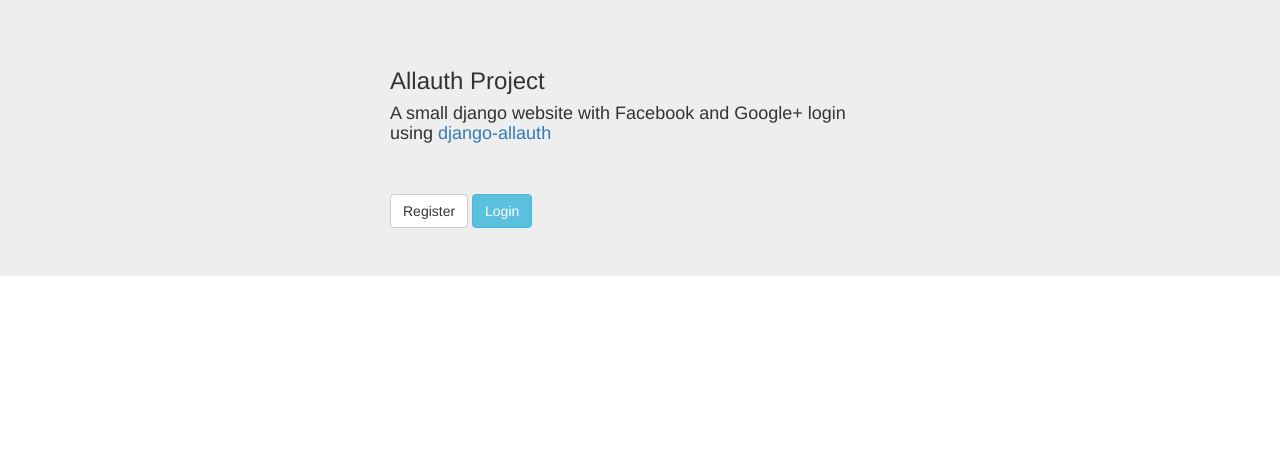
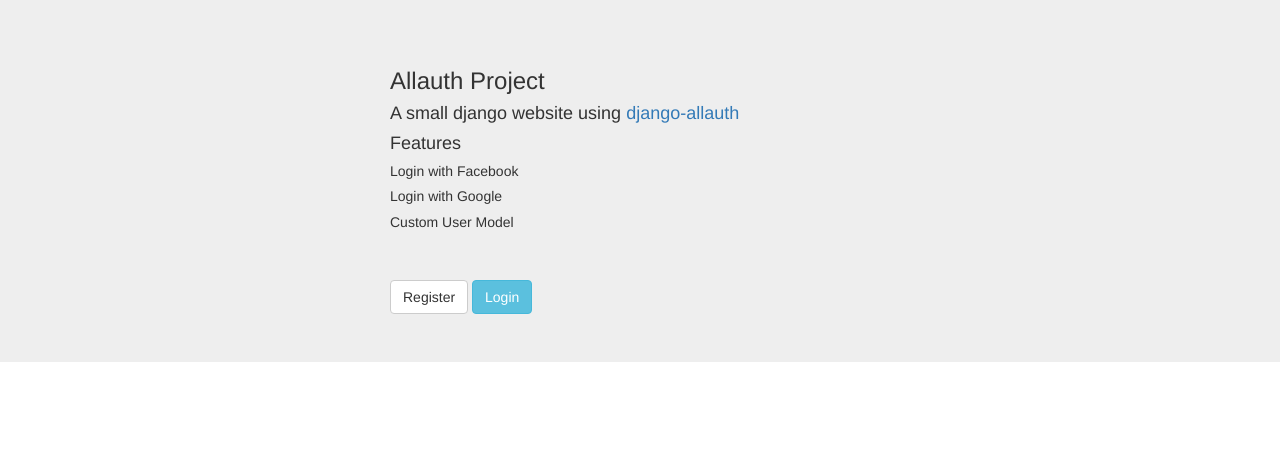
Before and after one commit to pyaf/allauthproject, a Django app: page / in a window 1280 px wide. Shown: the top 470 px of the page. Run offline with Django 3.2, Linux system fonts and the light colour scheme; some libraries are stand-ins or nearby versions.

Commit message:
edited index page

```diff
--- a/templates/index.html
+++ b/templates/index.html
@@ -28,7 +28,11 @@
 
     <div class="center-block" style="width:500px;">
       <h3>Allauth Project</h3>
-      <h4>A small django website with Facebook and Google+ login using <a href="https://django-allauth.readthedocs.io">django-allauth</a></h4>
+      <h4>A small django website using <a href="https://django-allauth.readthedocs.io">django-allauth</a></h4>
+      <h4>Features</h4>
+      <h5>Login with Facebook</h5>
+      <h5>Login with Google</h5>
+      <h5>Custom User Model</h5>
       <!-- <h4>For details visit my <a href="https://rishabhiitbhu.wordpress.com/2017/03/15/twilio-project/">blog</a></h4> -->
     <br>
     <br>
```
